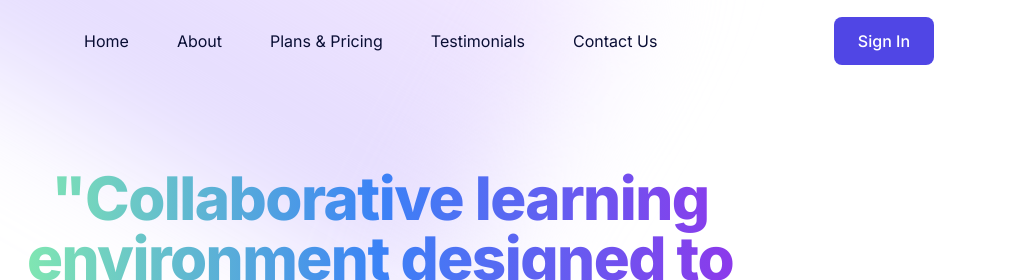
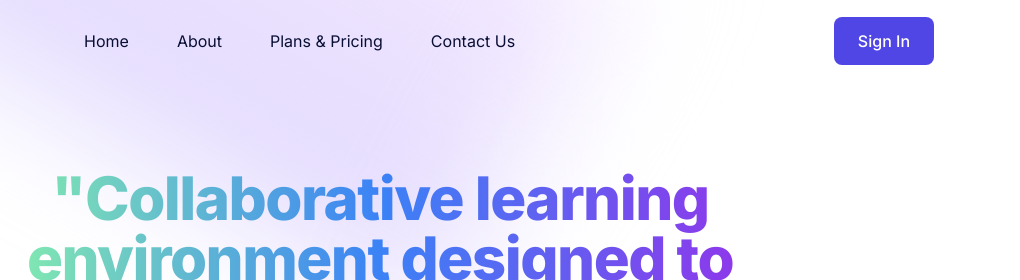
Before and after one commit to Jess-Zino/CollegeConnect, a plain HTML site: page index.html in a window 1280 px wide. Shown: the top 280 px of the page, 260-1280 px from the left. Drawn offline with Linux system fonts and the light colour scheme.

Commit message:
Update index.html

```diff
--- a/index.html
+++ b/index.html
@@ -77,12 +77,6 @@
                                 <a href="index.html#pricing"
                                    class="ud-menu-scroll mx-8 flex py-2 text-base text-dark group-hover:text-primary lg:mr-0 lg:ml-7 lg:inline-flex lg:py-6 lg:px-0 lg:group-hover:text-primary lg:group-hover:opacity-90 xl:ml-12">
                                     Plans &amp; Pricing
-                                </a>
-                            </li>
-                            <li class="group relative">
-                                <a href="index.html#testimonials"
-                                   class="ud-menu-scroll mx-8 flex py-2 text-base text-dark group-hover:text-primary lg:mr-0 lg:ml-7 lg:inline-flex lg:py-6 lg:px-0  lg:group-hover:text-primary lg:group-hover:opacity-90 xl:ml-12">
-                                    Testimonials
                                 </a>
                             </li>
                             <li class="group relative">
@@ -721,7 +715,7 @@ together.
         </div>
     </div>
     End FAQ -->
-
+<!--
     <section id="testimonials" class="pt-20 md:pt-[120px]">
        <div class="container px-4">
 
@@ -835,7 +829,7 @@ together.
 
             </div>
         </div>
-    </section>
+    </section>-->
 
     <div class="relative overflow-hidden" id="contactus">
         <div class="mx-auto max-w-screen-md py-12 px-4 sm:px-6 md:max-w-screen-xl md:py-20 lg:py-32 md:px-8">
```
